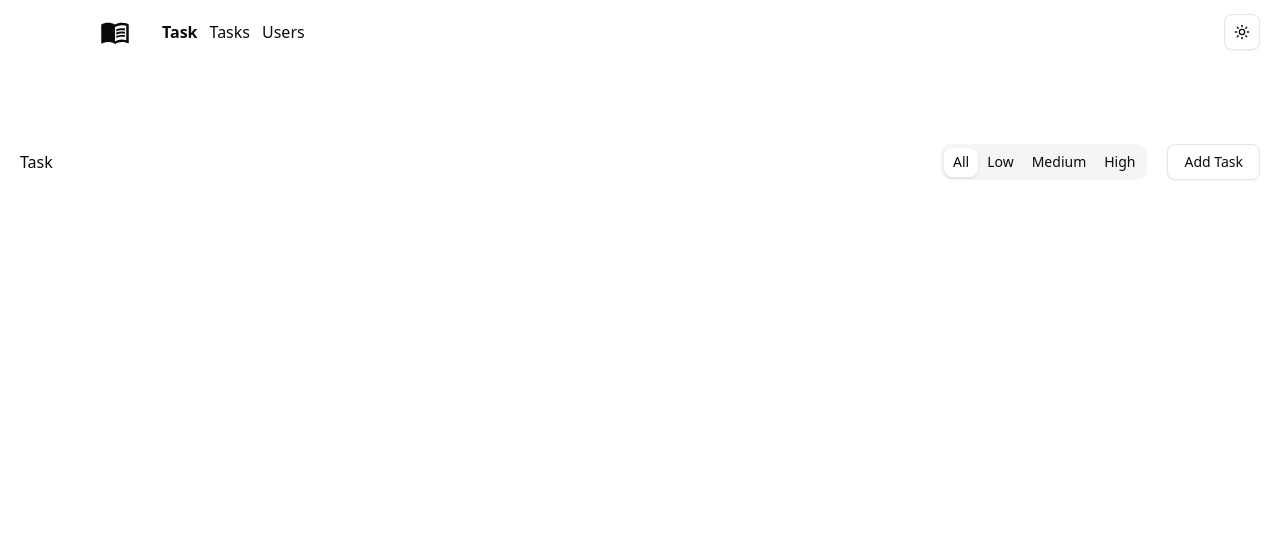
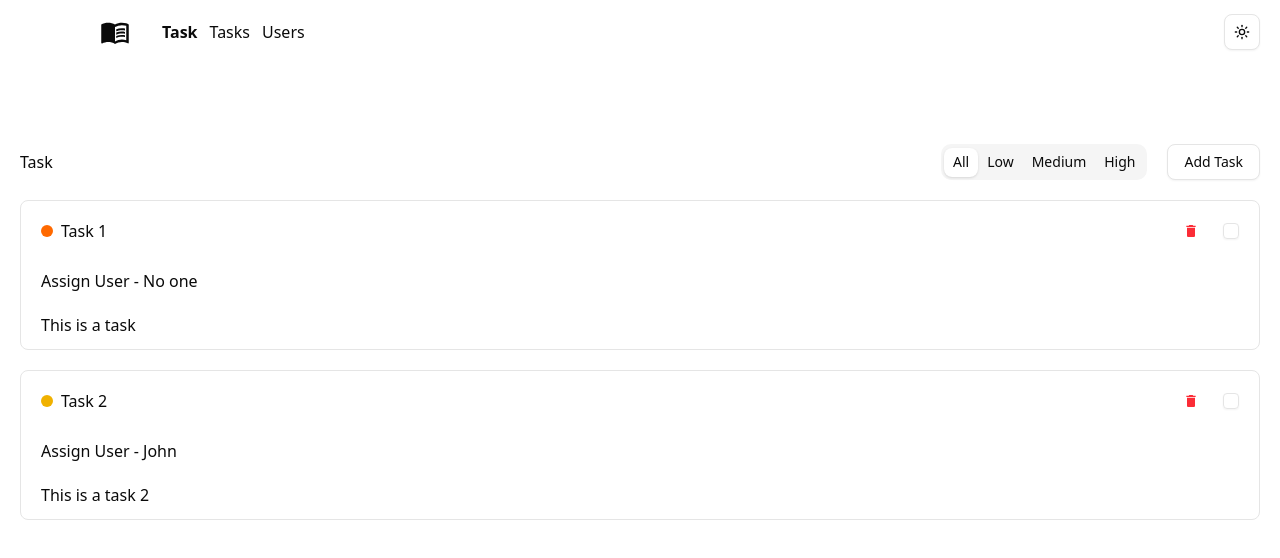
Before and after one commit to Jayedjb765/TodoSliceWithRedux, a React (Vite) app: page / in a window 1280 px wide. Shown: the top 558 px of the page. Built offline with nearby package versions, Linux system fonts and the light colour scheme.

Commit message:
updating task

```diff
--- a/src/components/module/tasks/TaskCard.tsx
+++ b/src/components/module/tasks/TaskCard.tsx
@@ -5,7 +5,8 @@ import {
   deleteTask,
   toggleCompleteState,
 } from "@/redux/features/task/taskSlice";
-import { useAppDispatch } from "@/redux/hook";
+import { selectUsers } from "@/redux/features/user/userSlice";
+import { useAppDispatch, useAppSelector } from "@/redux/hook";
 import type { ITask } from "@/types/types";
 import { MdDelete } from "react-icons/md";
 interface Itaskprops {
@@ -14,6 +15,8 @@ interface Itaskprops {
 
 const TaskCard = ({ task }: Itaskprops) => {
   const dispatch = useAppDispatch();
+  const users = useAppSelector(selectUsers);
+  const assignUser = users.find((user) => user.id === task.assignTo);
   return (
     <div>
       <div className="border px-5 py-3 rounded-md">
@@ -44,6 +47,9 @@ const TaskCard = ({ task }: Itaskprops) => {
             />
           </div>
         </div>
+        <h2 className="mt-5">
+          Assign User - {assignUser ? assignUser.name : "No one"}
+        </h2>
         <p className="mt-5">{task.description}</p>
       </div>
     </div>
--- a/src/redux/features/task/taskSlice.ts
+++ b/src/redux/features/task/taskSlice.ts
@@ -7,23 +7,24 @@ interface InitialState {
 }
 const initialState: InitialState = {
   tasks: [
-    // {
-    //   id: "1",
-    //   title: "Task 1",
-    //   description: "This is a task",
-    //   dueDate: "2025-11--02",
-    //   isCompleted: false,
-    //   priority: "high",
-    //   assignTo: "",
-    // },
-    // {
-    //   id: "2",
-    //   title: "Task 2",
-    //   description: "This is a task 2",
-    //   dueDate: "2025-11--02",
-    //   isCompleted: false,
-    //   priority: "medium",
-    // },
+    {
+      id: "1",
+      title: "Task 1",
+      description: "This is a task",
+      dueDate: "2025-11--02",
+      isCompleted: false,
+      priority: "high",
+      assignTo: "",
+    },
+    {
+      id: "2",
+      title: "Task 2",
+      description: "This is a task 2",
+      dueDate: "2025-11--02",
+      isCompleted: false,
+      priority: "medium",
+      assignTo: "2",
+    },
   ],
   filter: "all",
 };
--- a/src/redux/features/user/userSlice.ts
+++ b/src/redux/features/user/userSlice.ts
@@ -7,8 +7,8 @@ interface InitialState {
 
 const initialState: InitialState = {
   users: [
-    // { id: "1", name: "John", email: "jayedjb76@gmail.com", age: 30 },
-    // { id: "2", name: "John", email: "jayedjb76@gmail.com", age: 30 },
+    { id: "1", name: "John", email: "jayedjb76@gmail.com", age: 30 },
+    { id: "2", name: "John", email: "jayedjb76@gmail.com", age: 30 },
   ],
 };
 type Draftuser = Pick<IUser, "age" | "name" | "email">;
```
